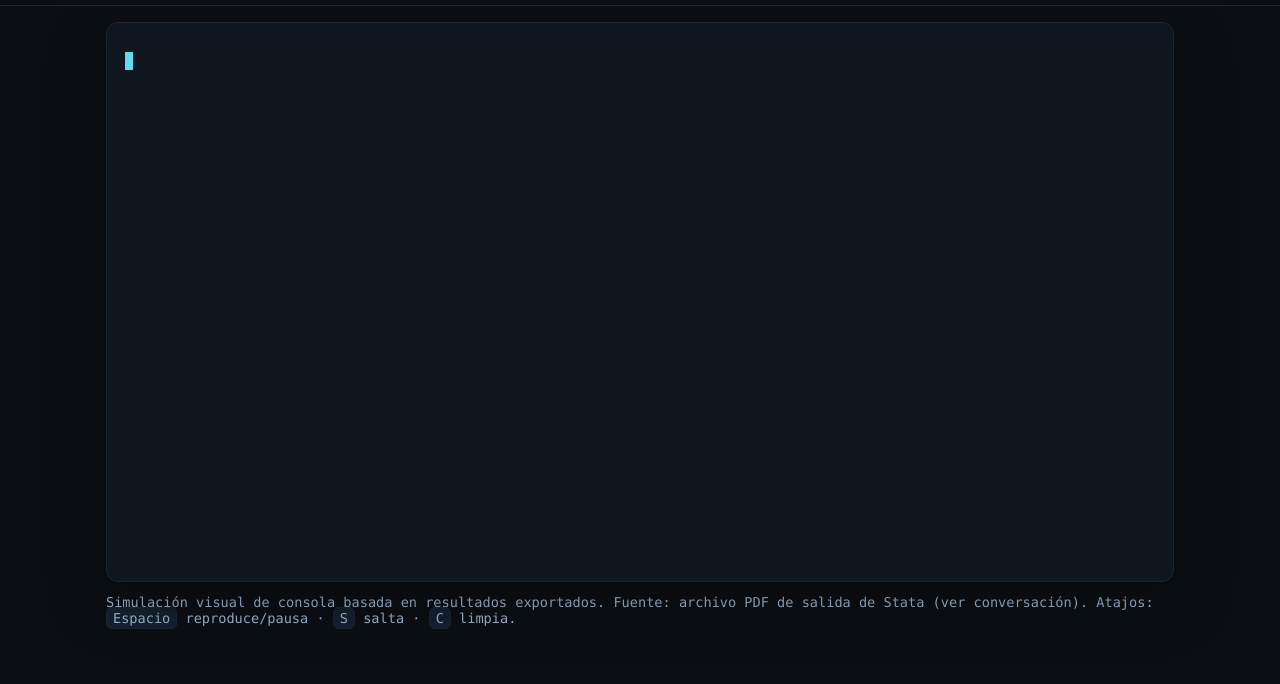
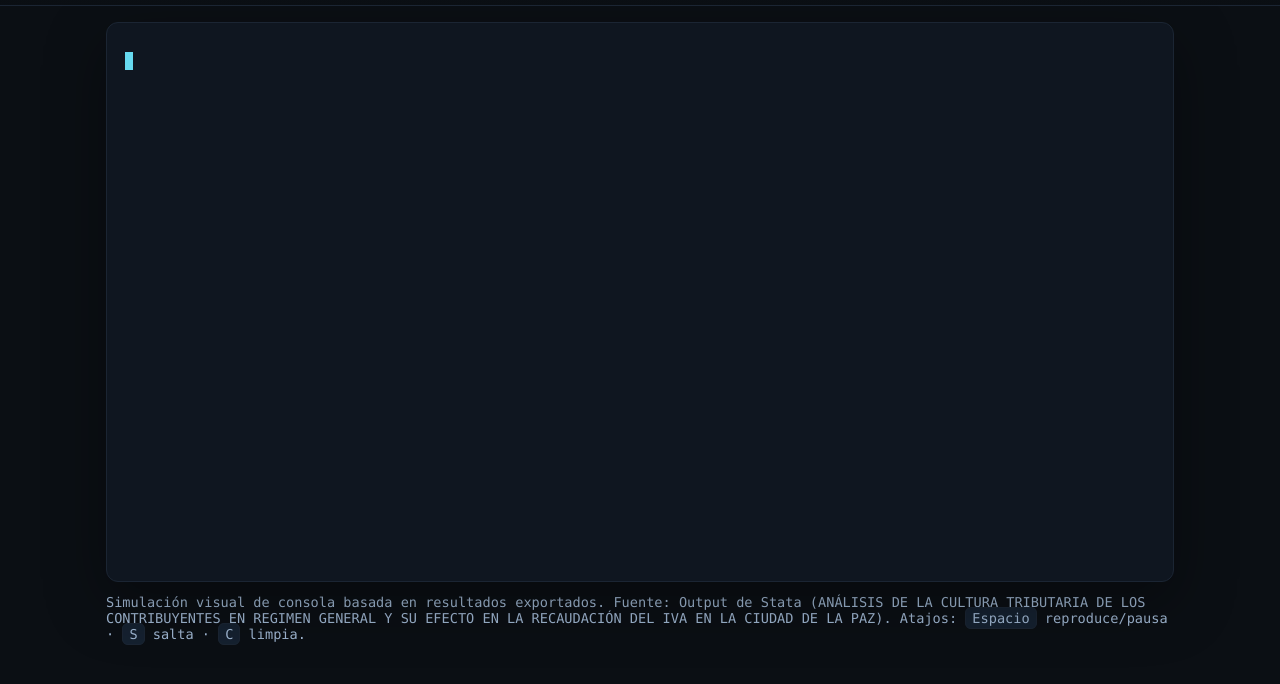
Before and after one commit to omimendezc/stata-sim, a plain HTML site: page index.html in a window 1280 px wide. Shown: the part 68-752 px from the top of the page. Drawn offline with Linux system fonts and the light colour scheme.

Commit message:
Update index.html

```diff
--- a/index.html
+++ b/index.html
@@ -82,7 +82,7 @@
       <pre id="out" class="output"></pre><span class="cursor" id="cursor"></span>
     </div>
     <div class="footer-note">
-      Simulación visual de consola basada en resultados exportados. Fuente: archivo PDF de salida de Stata (ver conversación).
+      Simulación visual de consola basada en resultados exportados. Fuente: Output de Stata (ANÁLISIS DE LA CULTURA TRIBUTARIA DE LOS CONTRIBUYENTES EN REGIMEN GENERAL Y SU EFECTO EN LA RECAUDACIÓN DEL IVA EN LA CIUDAD DE LA PAZ).
       Atajos: <span class="kbd">Espacio</span> reproduce/pausa · <span class="kbd">S</span> salta · <span class="kbd">C</span> limpia.
     </div>
   </main>
```
